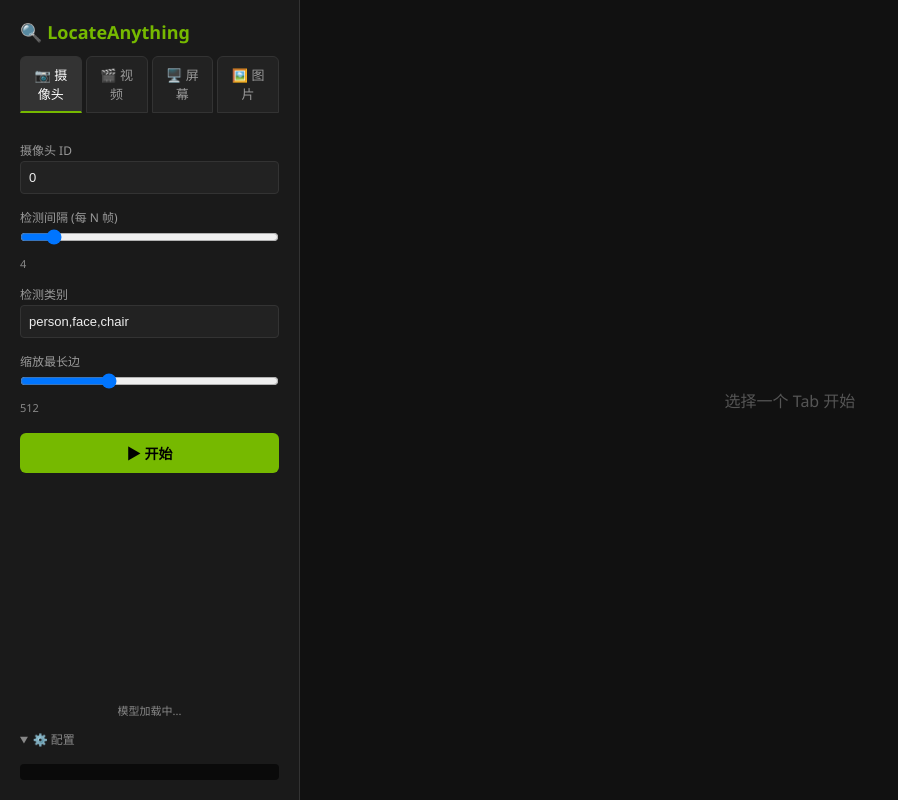
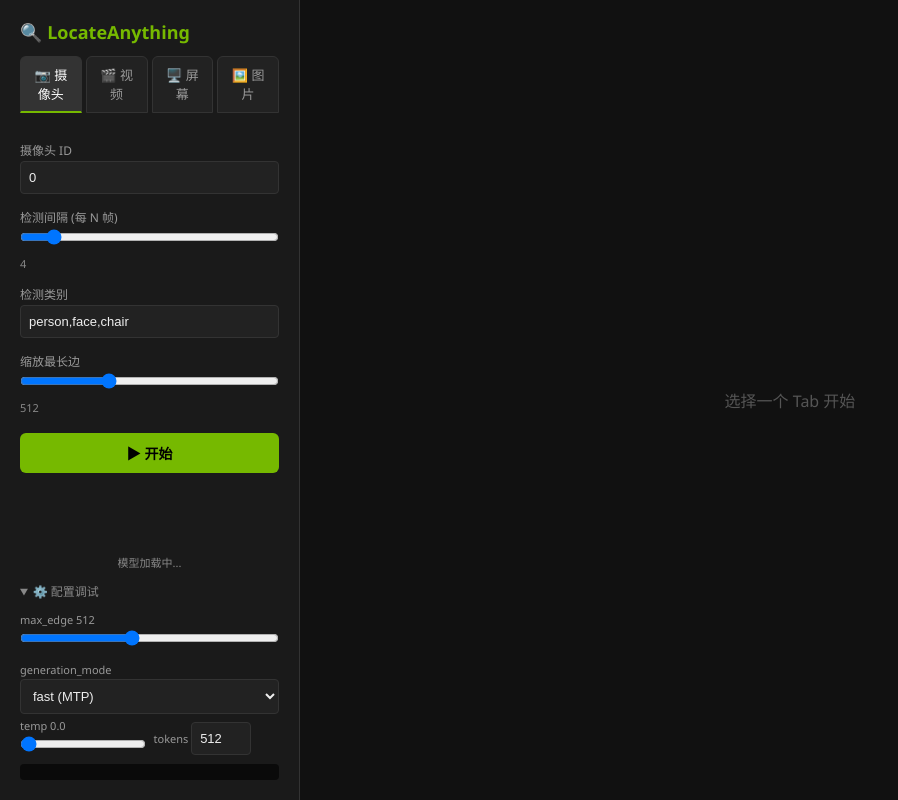
Before and after one commit to xiamigame/locateAnythingForMe, a FastAPI app: page / in a window 1280 px wide, after a click on "⚙️ 配置调试". Shown: the whole page, without its empty margins (0-898 px from the left). Run offline with FastAPI, Linux system fonts and the light colour scheme.

Commit message:
feat: 前端可配置全量 LocateConfig 参数
- tool.py: max_edge/min_edge 改为 property，读 config 实时值
- server: 新增 GET/PUT /api/config，支持运行时更新生成参数
- 前端: 折叠面板增加 max_edge/generation_mode/temperature/max_new_tokens 控件
- 控件变更即时 PUT，无需重启 server

Co-Authored-By: Claude <noreply@anthropic.com>

```diff
--- a/scripts/server.py
+++ b/scripts/server.py
@@ -64,7 +64,7 @@ def mjpeg_stream(gen):
 def camera_stream_generator(camera_id, detect_interval, categories_str, max_edge):
     """摄像头 MJPEG 生成器。"""
     la = get_model()
-    la.max_edge = int(max_edge)
+    la.config.max_edge = int(max_edge)
     categories = [c.strip() for c in categories_str.split(",") if c.strip()] or ["person"]
     vl = VideoLocator(la, frame_interval=int(detect_interval))
     vr = VideoRenderer(vl)
@@ -227,7 +227,25 @@ async def detect_video(
                     headers={"Content-Disposition": "attachment; filename=detected_frames.zip"})
 
 
-# ── 静态文件 ──────
+# ── 配置 API ──────
+
+@app.get("/api/config")
+async def get_config():
+    la = get_model()  # 确保模型已加载
+    return la.config.to_dict()
+
+
+@app.put("/api/config")
+async def update_config(data: dict):
+    la = get_model()
+    updatable = {"max_edge", "min_edge", "generation_mode", "temperature", "max_new_tokens", "top_p", "top_k"}
+    for k, v in data.items():
+        if k in updatable and hasattr(la.config, k):
+            setattr(la.config, k, v)
+            log.info("config updated: %s = %s", k, v)
+    return la.config.to_dict()
+
+
 @app.get("/api/model/status")
 async def model_status():
     return {"loaded": _LA is not None, "config": _LA_CONFIG.to_dict()}
--- a/scripts/templates/index.html
+++ b/scripts/templates/index.html
@@ -93,8 +93,27 @@ button.stop { background: #c0392b; color: #fff; }
 
   <div id="status">模型加载中...</div>
   <details id="config-panel" style="margin-top: 4px;">
-    <summary style="font-size:12px;color:#888;cursor:pointer">⚙️ 配置</summary>
-    <div id="config-info" style="font-size:11px;color:#666;padding:4px 0"></div>
+    <summary style="font-size:12px;color:#888;cursor:pointer">⚙️ 配置调试</summary>
+    <div style="display:flex;flex-direction:column;gap:4px;margin-top:4px">
+      <label style="font-size:11px">max_edge <span id="cfg-edge-val">512</span>
+        <input id="cfg-edge" type="range" value="512" min="128" max="1024" step="64">
+      </label>
+      <label style="font-size:11px">generation_mode
+        <select id="cfg-mode">
+          <option value="fast">fast (MTP)</option>
+          <option value="slow">slow (NTP)</option>
+          <option value="hybrid">hybrid</option>
+        </select>
+      </label>
+      <div class="row">
+        <label style="font-size:11px">temp <span id="cfg-temp-val">0.0</span>
+          <input id="cfg-temp" type="range" value="0" min="0" max="2" step="0.1">
+        </label>
+        <label style="font-size:11px">tokens
+          <input id="cfg-tokens" type="number" value="512" min="32" max="2048" step="64" style="width:60px">
+        </label>
+      </div>
+    </div>
   </details>
   <div id="log"></div>
 </div>
@@ -209,6 +228,29 @@ $("#vid-start").onclick = async () => {
   log("完成！下载已开始");
 };
 
+// ── 配置控件 ──
+let _cfgLoaded = false;
+async function loadConfig() {
+  try {
+    const r = await fetch("/api/config");
+    const c = await r.json();
+    $("#cfg-edge").value = c.max_edge; $("#cfg-edge-val").textContent = c.max_edge;
+    $("#cfg-mode").value = c.generation_mode;
+    $("#cfg-temp").value = c.temperature; $("#cfg-temp-val").textContent = c.temperature;
+    $("#cfg-tokens").value = c.max_new_tokens;
+    _cfgLoaded = true;
+  } catch(e) {}
+}
+function cfgChanged(field, value) {
+  if (!_cfgLoaded) return;
+  fetch("/api/config", { method: "PUT", headers: {"Content-Type":"application/json"}, body: JSON.stringify({[field]: value}) })
+    .catch(e => log("config update failed: " + e));
+}
+$("#cfg-edge").oninput = function() { $("#cfg-edge-val").textContent = this.value; cfgChanged("max_edge", parseInt(this.value)); };
+$("#cfg-mode").onchange = function() { cfgChanged("generation_mode", this.value); };
+$("#cfg-temp").oninput = function() { $("#cfg-temp-val").textContent = parseFloat(this.value).toFixed(1); cfgChanged("temperature", parseFloat(this.value)); };
+$("#cfg-tokens").onchange = function() { cfgChanged("max_new_tokens", parseInt(this.value)); };
+
 // ── 模型状态轮询 ──
 setInterval(async () => {
   try {
@@ -217,10 +259,7 @@ setInterval(async () => {
     if (s.loaded) {
       const c = s.config || {};
       $("#status").textContent = `✅ 模型就绪 | ${c.model_path || ""}`;
-      $("#config-info").innerHTML = [
-        `max_edge: ${c.max_edge} | generation: ${c.generation_mode}`,
-        `temperature: ${c.temperature} | max_tokens: ${c.max_new_tokens}`,
-      ].join("<br>");
+      if (!_cfgLoaded) loadConfig();
     } else {
       $("#status").textContent = "⏳ 模型加载中...";
     }
```
Also changed, not shown: locate_anything/tool.py (+16 -2 lines).
